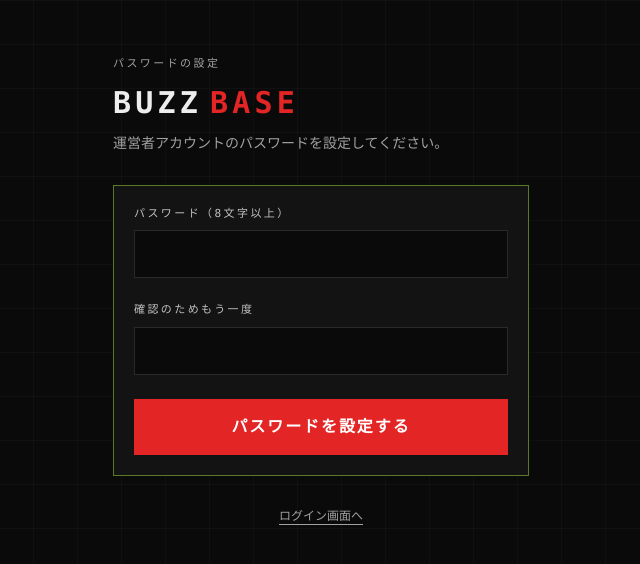
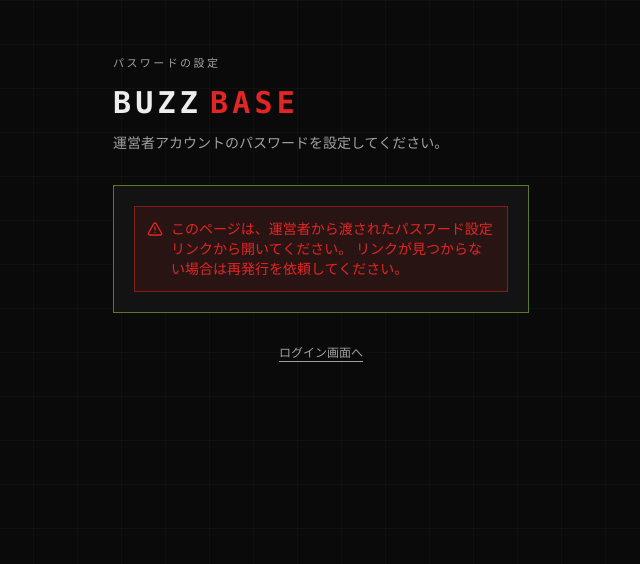
Before and after one commit to koki2130414/social-spy, a Next.js app: page /admin/set-password in a window 1280 px wide. Shown: the top 564 px of the page, without its empty margins (319-959 px from the left). Built offline with nearby package versions, Linux system fonts and the light colour scheme; no server answers.

Commit message:
refactor(admin): パスワード設定ページをリンク前提にする

```diff
--- a/src/app/admin/set-password/page.tsx
+++ b/src/app/admin/set-password/page.tsx
@@ -1,15 +1,18 @@
 import Link from 'next/link';
+import { AlertTriangle } from 'lucide-react';
 import { SpyLogo } from '@/components/spy/logo';
 import { ClassifiedPanel } from '@/components/spy/classified-panel';
-import { supabaseConfig } from '@/lib/env';
 import { SetPasswordForm } from './set-password-form';
 
 export const dynamic = 'force-dynamic';
 export const metadata = { title: 'パスワードの設定' };
 
-export default function SetPasswordPage() {
-  // どちらも NEXT_PUBLIC_ の公開値。ブラウザへ渡してよい
-  const { url, anonKey } = supabaseConfig();
+export default async function SetPasswordPage({
+  searchParams,
+}: {
+  searchParams: Promise<{ t?: string }>;
+}) {
+  const { t } = await searchParams;
 
   return (
     <main className="mx-auto w-full max-w-md px-4 py-14">
@@ -22,12 +25,19 @@
       </header>
 
       <ClassifiedPanel className="p-5" tone="intel">
-        {url && anonKey ? (
-          <SetPasswordForm url={url} anonKey={anonKey} />
+        {t ? (
+          <SetPasswordForm token={t} />
         ) : (
-          <p className="text-sm text-primary">
-            この環境ではパスワード設定を利用できません（Supabaseが未設定です）。
-          </p>
+          <div
+            role="alert"
+            className="flex items-start gap-2 border border-primary/50 bg-primary/10 p-3 text-sm text-primary"
+          >
+            <AlertTriangle className="mt-0.5 h-4 w-4 shrink-0" aria-hidden />
+            <span>
+              このページは、運営者から渡されたパスワード設定リンクから開いてください。
+              リンクが見つからない場合は再発行を依頼してください。
+            </span>
+          </div>
         )}
       </ClassifiedPanel>
 
```
